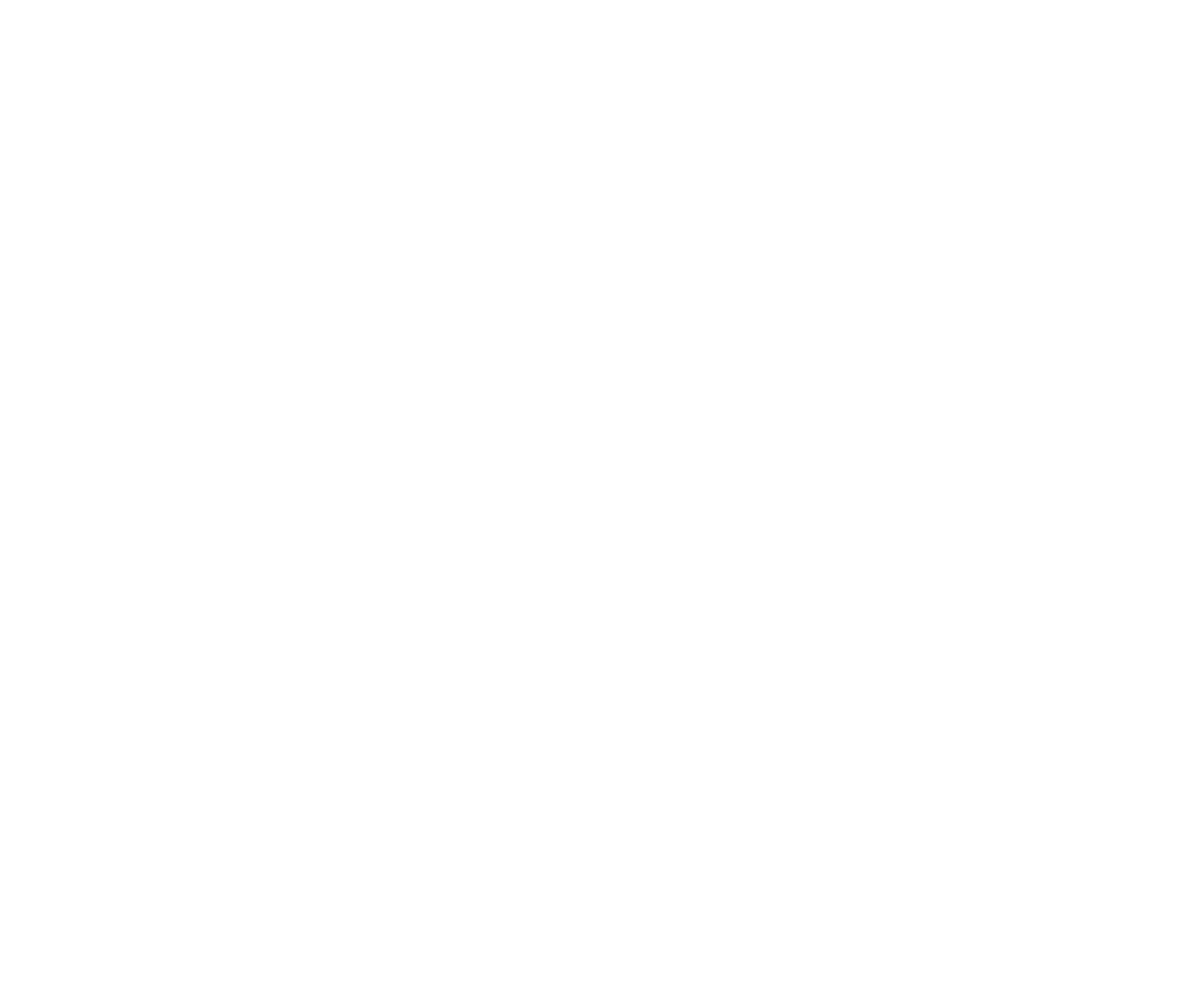
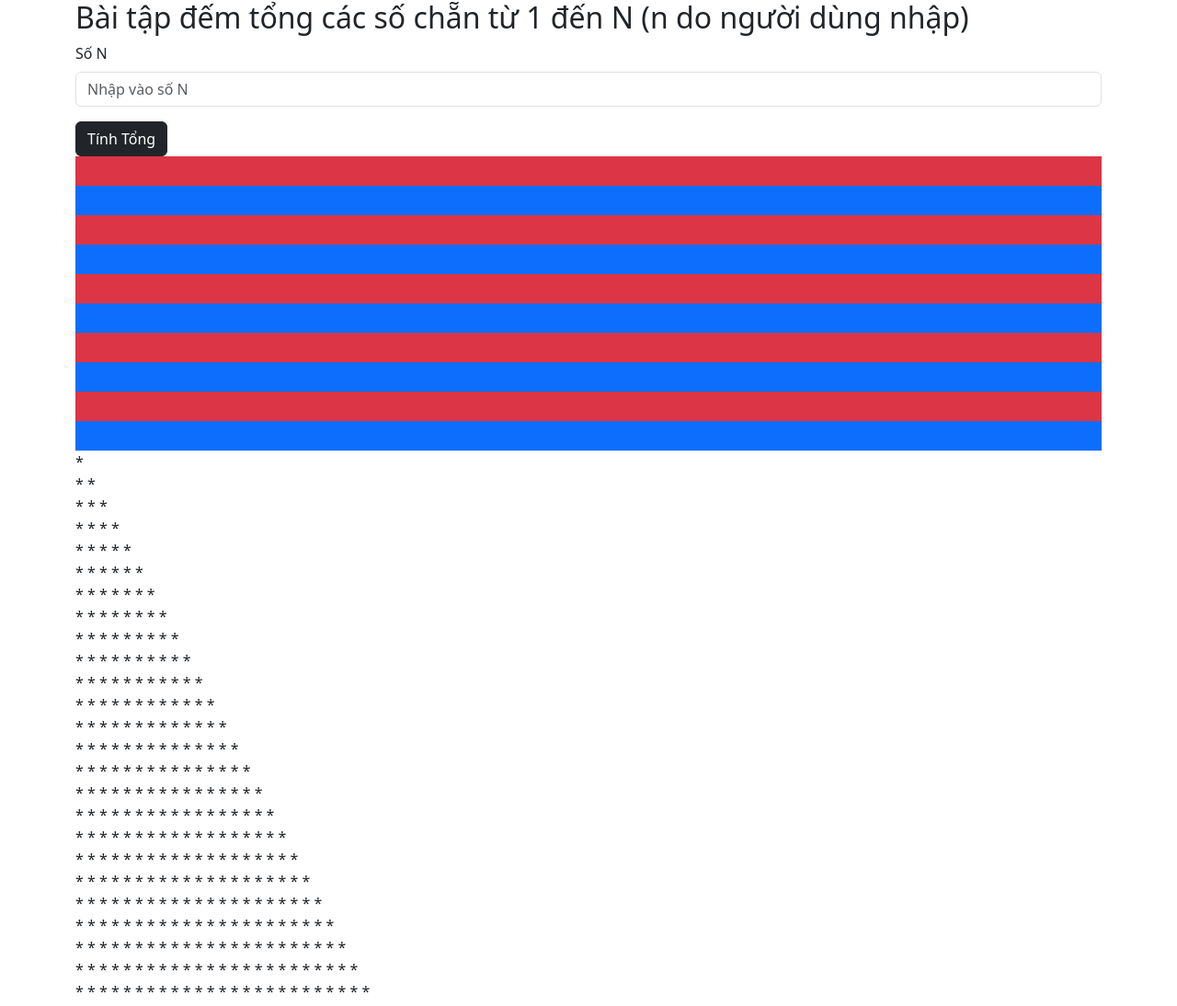
Before and after one commit to MeiCloudie/js_buoi6, a plain HTML site: page index.html in a window 1280 px wide. Shown: the top 1094 px of the page at 92% size. Before the commit the page ends 800 px from the top, so only its background shows below. Drawn offline with nearby package versions, Linux system fonts and the light colour scheme.

Commit message:
Update JavaScript

```diff
--- a/index.html
+++ b/index.html
@@ -19,13 +19,27 @@
   </head>
 
   <body>
-    <header>
-      <!-- place navbar here -->
-    </header>
-    <main></main>
-    <footer>
-      <!-- place footer here -->
-    </footer>
+    <div class="container">
+      <h2>Bài tập đếm tổng các số chẵn từ 1 đến N (n do người dùng nhập)</h2>
+      <div class="mb-3">
+        <label for="" class="form-label">Số N</label>
+        <input
+          type="text"
+          class="form-control"
+          name=""
+          id="soN"
+          aria-describedby="helpId"
+          placeholder="Nhập vào số N"
+        />
+      </div>
+      <button class="btn btn-dark">Tính Tổng</button>
+    </div>
+
+    <div class="container" id="baiTap1"></div>
+    <div class="container" id="baiTap2">
+
+    </div>
+
     <!-- Bootstrap JavaScript Libraries -->
     <script
       src="https://cdn.jsdelivr.net/npm/@popperjs/core@2.11.8/dist/umd/popper.min.js"
--- a/index.js
+++ b/index.js
@@ -0,0 +1,102 @@
+// Yêu cầu: thực hiện hiển thị 20 console.log với các nội dung tôi đang ở quận 1,2,3
+let buocNhay = 1
+// xử lý cho vòng lặp sẽ có lúc ngưng lại
+while (buocNhay <= 20) {
+  // 4 xử lý các yêu cầu từ người dùng
+  console.log(`tôi đang ở quận ${buocNhay}`)
+
+  // 3 tăng hoặc giảm biến bước nhảy
+  buocNhay++
+}
+
+// Yêu cầu bài tập, tạo ra một chương trình giúp tính tổng các số chẵn từ 1 đến N do người dùng cung cấp
+// Tạo thêm một thẻ div có sẵn một vài style như màu nền chữ và hiển thị bên dưới nút button
+function tinhTongCacSoChan() {
+  let soN = document.getElementById("soN").value * 1
+  let tong = 0
+  //   // 1. Khởi taoh biến bước nhảy
+  //   let index = 1
+  //   // 2. Tạo điều kiện  cho vòng lặp
+  //   while (index <= soN) {
+  //     // 4. Xử lý các hành động
+  //     if (index % 2 == 0) {
+  //       tong += index
+  //     }
+
+  //     // 3. Xử lý tăng hoặc giảm biến bước nhảy
+  //     index++
+  //   }
+
+  let index = 2
+  while (index <= soN) {
+    tong += index
+    index += 2
+  }
+
+  console.log(tong)
+}
+
+document.querySelector(".btn-dark").onclick = tinhTongCacSoChan
+
+// Đếm xem trong khoảng từ 0 đến 1000 có bao nhiêu số chia hết cho 3
+function demCacSoChiaHetCho3(soN) {
+  let count = 0
+  let i = 0
+  do {
+    if (i % 3 == 0) {
+      count++
+    }
+
+    i++
+  } while (i <= soN)
+  console.log(count)
+}
+demCacSoChiaHetCho3(5000)
+
+// Yêu cầu: tạo trên layout html 10 thẻ div, lưu ý các thẻ div nằm ở vị trí lẻ thì sẽ có màu đỏ còn các thẻ div chẵn thì sẽ có màu xanh nước
+// document.getElementById("baiTap1").innerHTML +=
+//   "<div class='bg-danger p-5'></div>"
+// let content = ""
+// for (let i = 1; i <= 10; i++) {
+//   if (i % 2 == 1) {
+//     content += "<div class='bg-danger p-3'></div>"
+//   } else {
+//     content += "<div class='bg-primary p-3'></div>"
+//   }
+// }
+
+// Cách 2 sử dụng cú pháp createElement
+let baiTap1 = document.getElementById("baiTap1")
+
+for (let i = 1; i <= 10; i++) {
+  let theDiv = document.createElement("div")
+  if (i % 2 == 1) {
+    theDiv.className = "bg-danger p-3"
+  } else {
+    theDiv.className = "bg-primary p-3"
+  }
+
+  baiTap1.appendChild(theDiv)
+}
+
+// 1 triệu sản phẩm ==> 1 ==> chạy vòng lặp bên trong
+// let dongNgoiSao = "* * * * *"
+// let ketQua = ""
+// for (let i = 1; i <= 30; i++) {
+//   ketQua += dongNgoiSao + "<br>"
+// }
+// document.getElementById("baiTap2").innerHTML = ketQua
+
+function taoNgoiSaoTamGiac(soDong) {
+  let ketQua = ""
+  for (let i = 1; i <= soDong; i++) {
+    let dongNgoiSao = ""
+    for (z = 1; z <= i; z++) {
+      dongNgoiSao += "* "
+    }
+    ketQua += dongNgoiSao + "<br>"
+  }
+
+  return ketQua
+}
+document.getElementById("baiTap2").innerHTML = taoNgoiSaoTamGiac(100)
```
